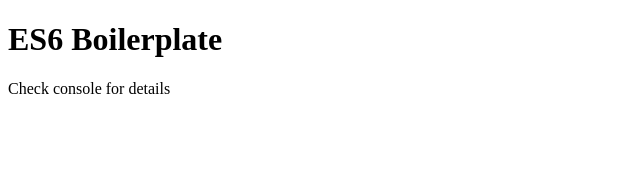
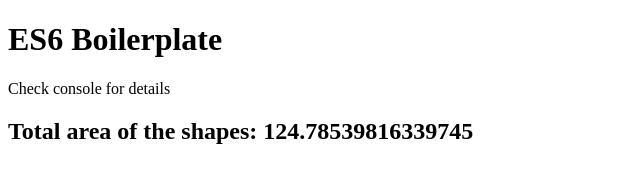
Before and after one commit to pimpops/js-solid-s, a website built with webpack: page index.html in a window 1280 px wide. Shown: the whole page, without its empty margins (0-640 px from the left). Built offline with nearby package versions, Linux system fonts and the light colour scheme.

Commit message:
Initial commit

```diff
--- a/index.html
+++ b/index.html
@@ -8,7 +8,7 @@
 <body>
     <h1>ES6 Boilerplate</h1>
     <p>Check console for details</p>
-    <div id="main"></div>
+    <div id="areas_sum"></div>
 
     <script type="text/javascript" src="dist/bundle.js"></script>
 </body>
--- /dev/null
+++ b/src/areaCalculator.js
@@ -0,0 +1,26 @@
+export const areaCalculator = (s) => {
+  const proto = {
+    sum() {
+      let sum = 0;
+
+      s.forEach(el => {
+        switch (el.type) {
+          case 'Circle':
+            sum += Math.PI * (+el.radius * +el.radius);
+            break;
+          case 'Square':
+            sum += +el.length * +el.length;
+            break;
+          case 'Rect':
+            sum += el.a * el.b;
+            break;
+          default:
+            console.log(`Add case for type ${el.type}`);
+        }
+      });
+
+      return sum;
+    }
+  }
+  return Object.assign(Object.create(proto), {shapes: s})
+}
--- a/src/index.js
+++ b/src/index.js
@@ -1,32 +1,18 @@
-import { createStore } from 'redux';
+// https://medium.com/@cramirez92/s-o-l-i-d-the-first-5-priciples-of-object-oriented-design-with-javascript-790f6ac9b9fa
+import { circle, square, rect } from './shapes';
+import { areaCalculator } from './areaCalculator';
+import { sumCalculatorOputter } from './sumCalculatorOputter';
 
-const initialState = {
-  name: 'Paul',
-  secondName: 'Petrov'
-};
+const shapes = [
+  circle(0.5),
+  square(5),
+  rect(10, 5),
+  square(7)
+];
 
-function reducer(state = initialState, action) {
-  switch(action.type) {
-    case 'CHANGE_NAME':
-      return { ...state, name: action.payload}
-    case 'CHANGE_SECOND_NAME':
-      return { ...state, secondName: action.payload}
-  }
-  return state;
-}
+const areas = areaCalculator(shapes);
+const output = sumCalculatorOputter(areas);
 
-const store = createStore(reducer);
-
-const changeName = {
-  type: 'CHANGE_NAME',
-  payload: 'Ivan'
-};
-
-const changeSecondName = {
-  type: 'CHANGE_SECOND_NAME',
-  payload: 'Pereverziev'
-};
-
-store.dispatch(changeName);
-store.dispatch(changeSecondName);
-console.log(store.getState());
+console.log(output.JSON());
+output.HTML(document.getElementById('areas_sum'));
+//output.ALERT()
--- /dev/null
+++ b/src/shapes.js
@@ -0,0 +1,21 @@
+export const circle = (radius) => {
+  const proto = {
+    type: 'Circle',
+    //code
+  }
+  return Object.assign(Object.create(proto), {radius})
+}
+export const square = (length) => {
+  const proto = {
+    type: 'Square',
+    //code
+  }
+  return Object.assign(Object.create(proto), {length})
+}
+export const rect = (a, b) => {
+  const proto = {
+    type: 'Rect',
+    //code
+  }
+  return Object.assign(Object.create(proto), {a, b})
+}
--- /dev/null
+++ b/src/sumCalculatorOputter.js
@@ -0,0 +1,22 @@
+export const sumCalculatorOputter = (areas) => {
+  const proto = {
+
+    JSON() {
+      const res = {
+        'sum': this.areas.sum()
+      };
+      return res;
+    },
+
+    HTML(container) {
+      const res = `<h2>Total area of the shapes: ${this.areas.sum()}</h2>`;
+      container.innerHTML = res;
+    },
+
+    ALERT() {
+      const res = `Total area of the shapes: ${this.areas.sum()}`;
+      alert(res);
+    }
+  }
+  return Object.assign(Object.create(proto), {areas: areas})
+}
```
Also changed, not shown: dist/bundle.js, 2 other files.
